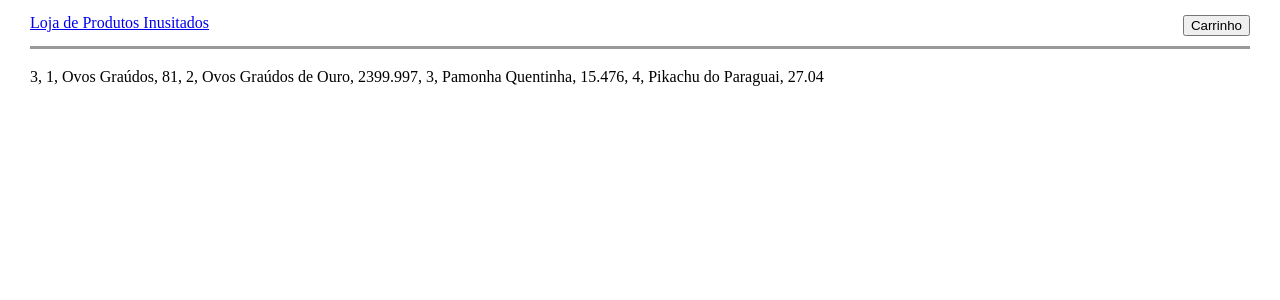
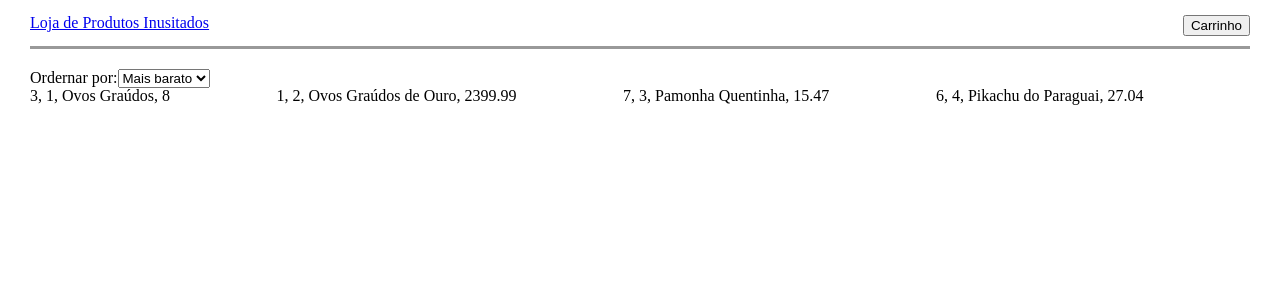
Before and after one commit to brunosantanarj/mongeral-aegon-front-end-test, a React app: page / in a window 1280 px wide. Shown: the top 300 px of the page. Built offline with nearby package versions, Linux system fonts and the light colour scheme.

Commit message:
adjusting products list component style

```diff
--- a/src/components/Product.tsx
+++ b/src/components/Product.tsx
@@ -9,9 +9,9 @@ export interface IProductProps {
 
 const Product = ({ available, id, name, price }: IProductProps) => {
   return(
-    <>
+    <li>
       {`${available}, ${id}, ${name}, ${price}`}
-    </>
+    </li>
   );
 }
 
--- a/src/components/ProductsList.tsx
+++ b/src/components/ProductsList.tsx
@@ -1,10 +1,20 @@
 import * as React from 'react';
 import products from '../data/products.json';
+import '../styles/ProductsList.scss';
 import Product, { IProductProps } from './Product';
 
 const ProductsList = () => {
   return(
-    <>
+    <section>
+      <div className="order-by">
+        <label htmlFor="order">Ordernar por:</label>
+        <select id="order">
+          <option>Mais barato</option>
+          <option>Mais caro</option>
+          <option>Nome</option>
+        </select>
+      </div>
+      <ul className="products-list">
         {
           products.map((product: IProductProps) => (
             <Product
@@ -16,7 +26,8 @@ const ProductsList = () => {
             />
           ))
         }
-    </>
+      </ul>
+    </section>
   );
 }
 
--- /dev/null
+++ b/src/styles/ProductsList.scss
@@ -0,0 +1,4 @@
+.products-list {
+  display: grid;
+  grid-template-columns: repeat(4, auto);
+}
```
Lines whose indentation alone changed are shown as unchanged.
